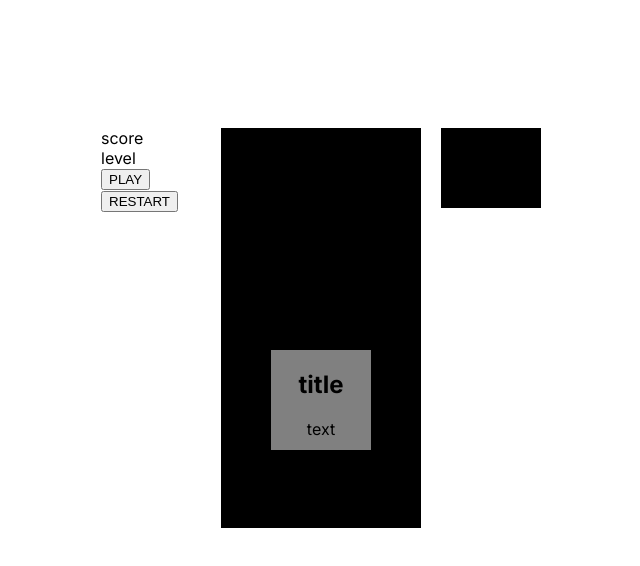
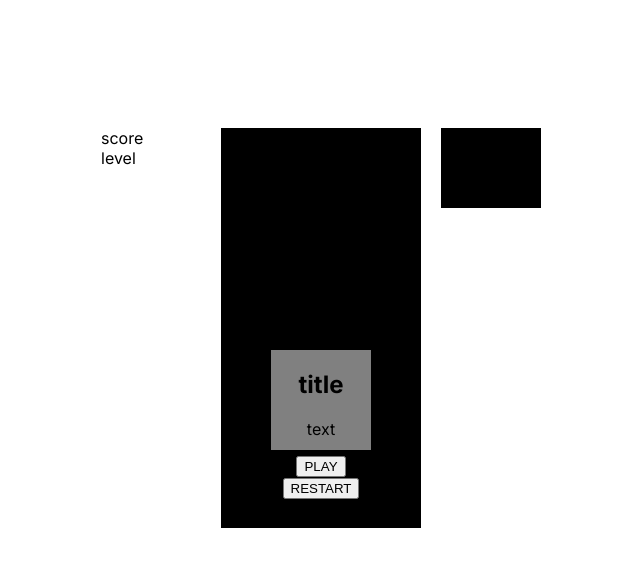
Before and after one commit to Gohkyle/tetris-next, a Next.js app: page / in a window 1280 px wide. Shown: the top 566 px of the page, without its empty margins (319-959 px from the left). Built offline with nearby package versions, Linux system fonts and the light colour scheme.

Commit message:
reorganised play buttons

```diff
--- a/src/app/components/MessageModal.tsx
+++ b/src/app/components/MessageModal.tsx
@@ -7,6 +7,12 @@ export const MessageModal = ({title, text}:IProps) => {
         <div className="message-modal">
             <h2>{title}</h2>
             <p>{text}</p>
+            <button className = "scoreboard-button" onClick={()=>{}}>
+                PLAY
+            </button>
+            <button className = "scoreboard-button" onClick ={()=>{}}>
+                RESTART
+            </button>
         </div>
     )
 }
--- a/src/app/components/ScoreBoard.tsx
+++ b/src/app/components/ScoreBoard.tsx
@@ -5,14 +5,6 @@ export const ScoreBoard = () => {
         <div className="scoreboard-container">
             <Display text="score"/>
             <Display text="level"/>
-            <div className= "menu">
-                <button className = "scoreboard-button" onClick={()=>{}}>
-                    PLAY
-                </button>
-                <button className = "scoreboard-button" onClick ={()=>{}}>
-                    RESTART
-                </button>
-            </div>
         </div>
     )
 }
```
